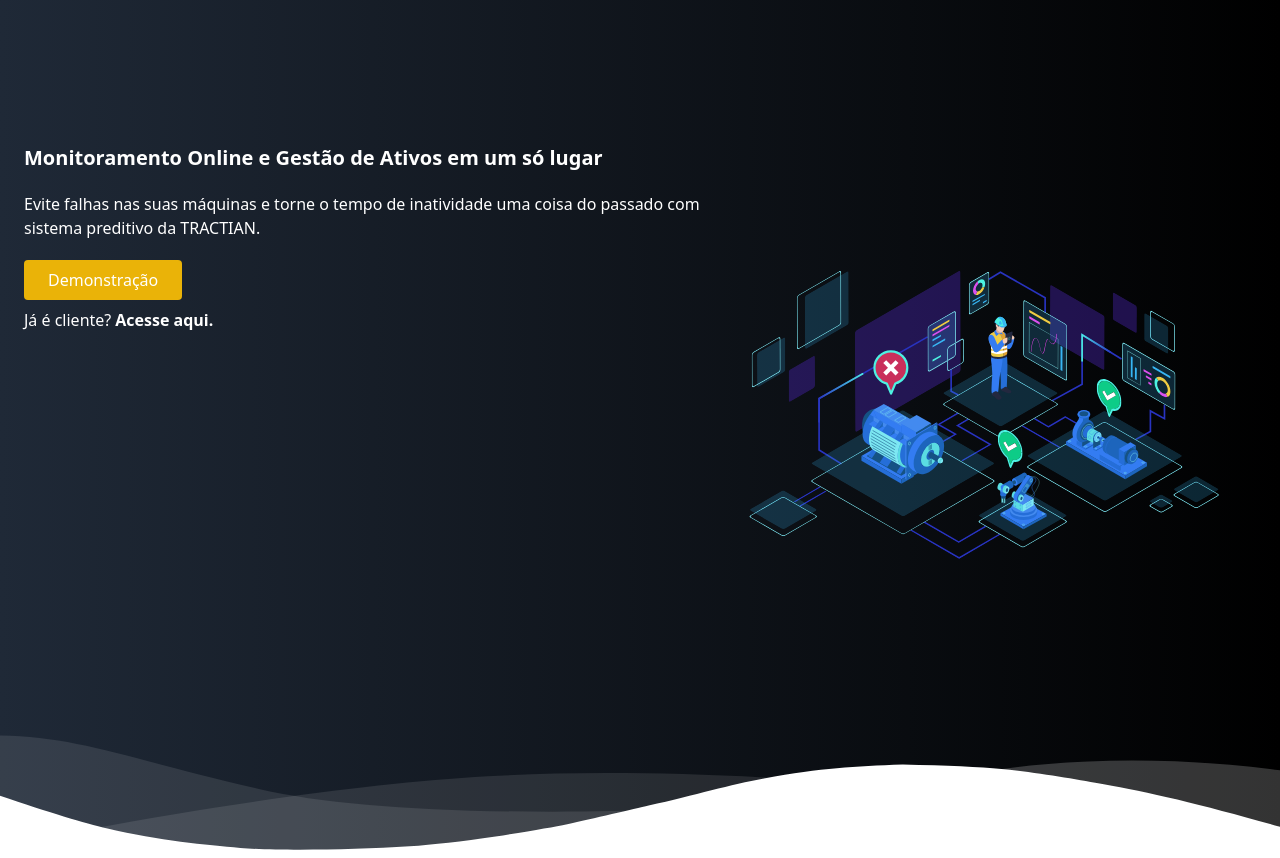
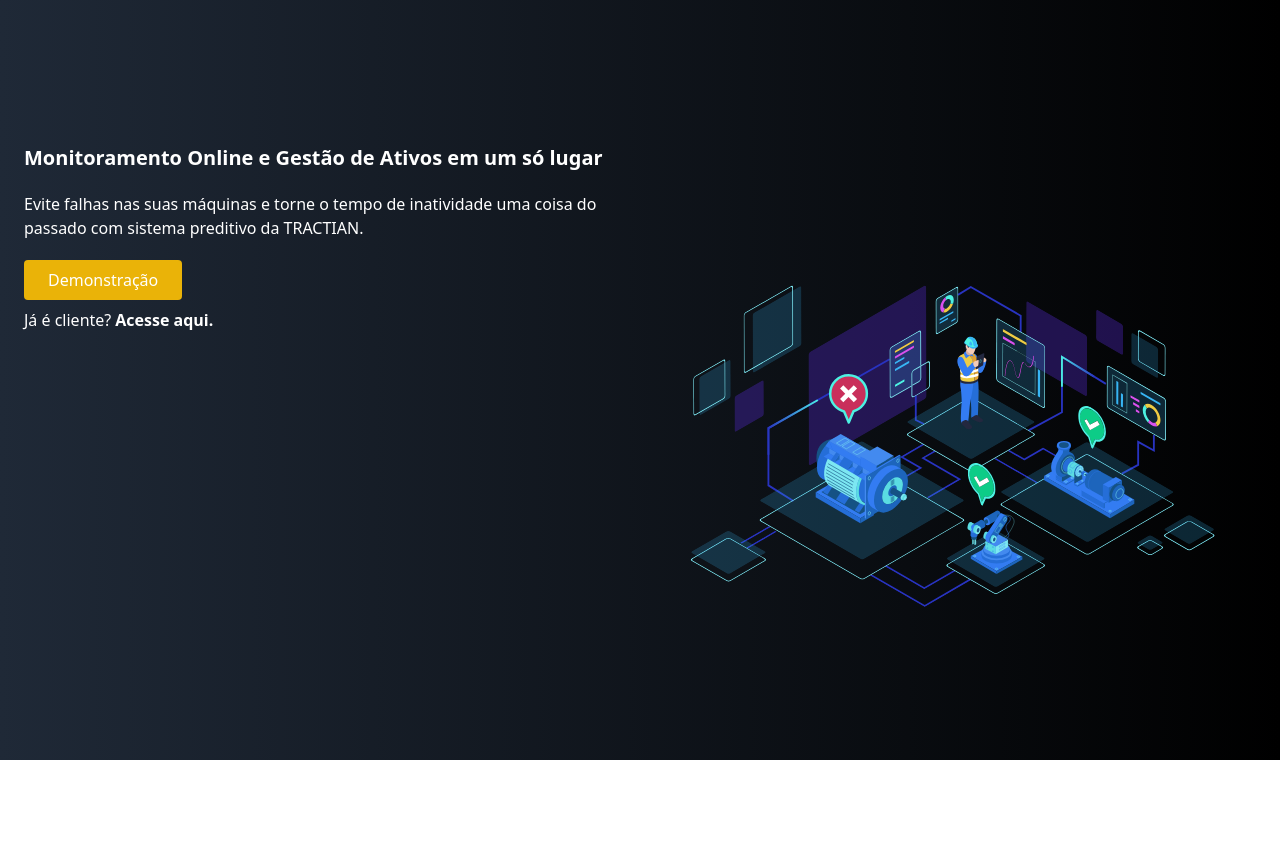
Before and after one commit to walterlbf/Tractian-Website, a Next.js app: page /componentes/Banner in a window 1280 px wide. After the commit the page ends 800 px from the top, so only its background shows below. Built offline with nearby package versions, Linux system fonts and the light colour scheme.

Commit message:
aplicado grid e imagem comentada por enquanto

```diff
--- a/pages/componentes/Banner.jsx
+++ b/pages/componentes/Banner.jsx
@@ -6,8 +6,8 @@
 export default function Banner() {
   return (
     <>
-      <section className="text-white bg-gradient-to-l from-black to-gray-800 container justify-center px-6 pt-36 lg:flex">
-        <div className="container">
+      <section className="text-white lg:grid lg:grid-cols-2 bg-gradient-to-l from-black to-gray-800 justify-center align-center px-6 pt-36">
+        <div className="">
           <h1 className="text-xl font-semibold mr-5 mb-5">
             Monitoramento Online e Gestão de Ativos em um só lugar
           </h1>
@@ -28,9 +28,11 @@
             </a>
           </p>
         </div>
-        <Image src={banner} className="w-full h-full" />
+        <Image src={banner} className="h-full w-screen" />
       </section>
-      <Image src={ondas} className="bg-gradient-to-l from-black to-gray-800" />
+      <div className="">
+        {/* <Image src={ondas} alt="" className="w-screen h-screen lg:m-7 bg-gradient-to-l from-black to-gray-800" /> */}
+      </div>
     </>
   );
 }
--- a/pages/componentes/Servicos.jsx
+++ b/pages/componentes/Servicos.jsx
@@ -5,7 +5,7 @@
 
 function Servicos() {
   return (
-    <section className="bg-white container p-4">
+    <section className="bg-white p-4">
       <h1 className="text-yellow-600 text-lg tracking-wide font-semibold mb-4 lg:text-center sm:text-center">
         MANUTENÇÃO PREDITIVA DESCOMPLICADA
       </h1>
@@ -14,7 +14,9 @@
         <br />
         <b className="font-semibold">melhor desempenho</b>
       </p>
-      <section className="flex lg:flex-row flex-col gap-8 mt-2 ">
+      {/* <div class="grid grid-cols-4 gap-4"> */}
+
+      <section className="flex lg:grid lg:grid-cols-2 flex-col gap-8 mt-2 lg:items-stretch justify-center">
         <article className="bg-gray-900 shadow-2xl w-full text-white rounded-lg p-4 mb-6">
           <h1 className="font-bold text-3xl mb-4">
             Software de Manutenção
@@ -24,7 +26,7 @@
           <div className="bg-yellow-500 w-full h-2 mb-4" />
           <div className="text-center">
             <Image src={cmms} width={448} height={313.59} />
-            <p className="my-6">
+            <p className="my-6 text-xl">
               O CMMS revolucionário para planejar, acompanhar métricas e conectar-se com sua equipe.
             </p>
           </div>
@@ -39,7 +41,7 @@
           <div className="bg-black w-full h-2 mb-4" />
           <div className="text-center">
             <Image src={sensor} width={448} height={313.59} />
-            <p className="my-6">
+            <p className="my-6 text-xl">
               O sistema preditivo mais completo do mercado.
               Monitore vibração, temperatura e horímetro dos seus ativos.
             </p>
--- a/pages/index.jsx
+++ b/pages/index.jsx
@@ -1,8 +1,10 @@
 import React from 'react';
 import Head from 'next/head';
+import Image from 'next/image';
 import Header from './componentes/Header';
 import Banner from './componentes/Banner';
 import Servicos from './componentes/Servicos';
+// import ondas from '../../imagens/ondas.svg';
 
 export default function Home() {
   return (
@@ -11,9 +13,11 @@
         <title>TRACTIAN | Monitoramento online de ativos e gestão da manutenção</title>
         <meta name="description" content="Generated by create next app" />
       </Head>
-      <main className="">
+      <main className="w-full relative">
         <Header />
         <Banner />
+        {/* <Image src={ondas} className="bg-gradient-to-l from-black to-gray-800" /> */}
+
         <Servicos />
       </main>
     </>
--- a/tailwind.config.js
+++ b/tailwind.config.js
@@ -4,7 +4,8 @@
     './components/**/*.{js,ts,jsx,tsx}',
   ],
   theme: {
-    extend: {},
+    extend: {
+    },
   },
   plugins: [],
 };
```
